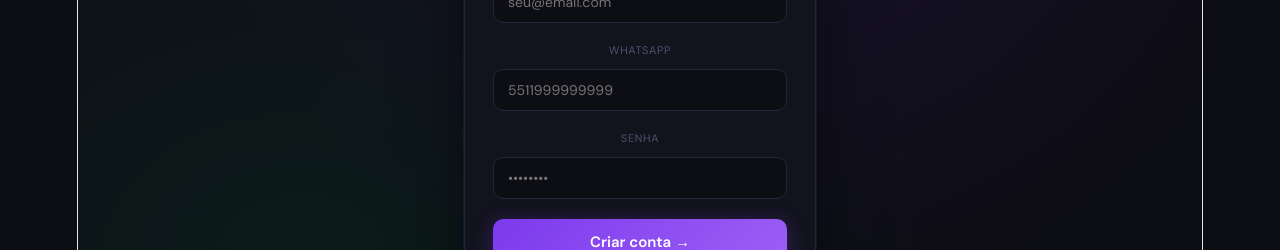
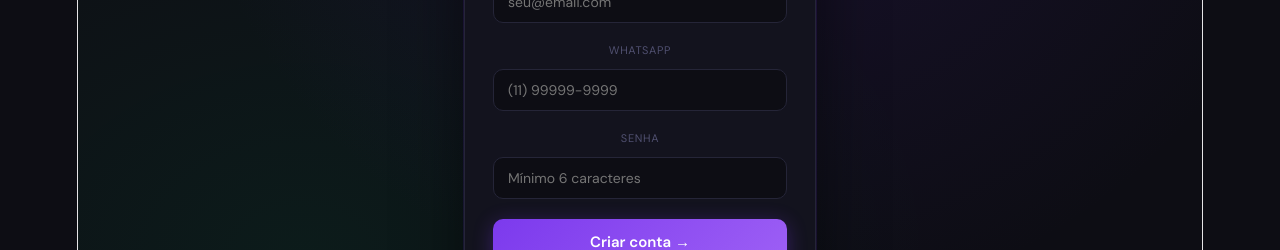
Before and after one commit to Renan01032/saas-fin, a React (Vite) app in the folder frontend/react/: page / in a window 1280 px wide. Both pictures are taken after a click on the button "Criar conta". Shown: the part 386-636 px from the top of the page. Built offline with nearby package versions, Linux system fonts and the light colour scheme.

Commit message:
mascara e validação de campo

```diff
--- a/frontend/react/src/App.jsx
+++ b/frontend/react/src/App.jsx
@@ -216,8 +216,42 @@ function Login({ onLogin }) {
   const [loading, setLoading] = useState(false);
   const [msg, setMsg] = useState({ type: "", text: "" });
 
+  // Máscara para WhatsApp: (99) 99999-9999
+  const handleWppChange = (e) => {
+    let v = e.target.value.replace(/\D/g, ""); // Remove tudo que não é dígito
+    if (v.length > 11) v = v.slice(0, 11); // Limita a 11 dígitos
+
+    if (v.length > 10) {
+      v = v.replace(/^(\d{2})(\d{5})(\d{4}).*/, "($1) $2-$3");
+    } else if (v.length > 6) {
+      v = v.replace(/^(\d{2})(\d{4})(\d{0,4}).*/, "($1) $2-$3");
+    } else if (v.length > 2) {
+      v = v.replace(/^(\d{2})(\d{0,5}).*/, "($1) $2");
+    } else if (v.length > 0) {
+      v = v.replace(/^(\d*)/, "($1");
+    }
+    setWpp(v);
+  };
+
+  const validate = () => {
+    const emailRegex = /^[^\s@]+@[^\s@]+\.[^\s@]+$/;
+    if (!emailRegex.test(email)) return "E-mail inválido.";
+    if (pass.length < 6) return "A senha deve ter pelo menos 6 caracteres.";
+    if (tab === "register") {
+      const cleanWpp = wpp.replace(/\D/g, "");
+      if (cleanWpp.length < 10) return "WhatsApp inválido (DDD + Número).";
+    }
+    return null;
+  };
+
   async function submit(e) {
     e.preventDefault();
+    const error = validate();
+    if (error) {
+      setMsg({ type: "err", text: error });
+      return;
+    }
+
     setLoading(true); setMsg({ type: "", text: "" });
     try {
       if (tab === "login") {
@@ -229,12 +263,17 @@ function Login({ onLogin }) {
         if (r.ok) { onLogin(d.access_token, email); return; }
         setMsg({ type: "err", text: d.detail || "Credenciais inválidas" });
       } else {
+        // Envia apenas os números do WhatsApp para a API
+        const cleanWpp = wpp.replace(/\D/g, "");
         const r = await fetch(`${API_URL}/api/v1/users/register`, {
           method: "POST", headers: { "Content-Type": "application/json" },
-          body: JSON.stringify({ email, password: pass, whatsapp_number: wpp })
+          body: JSON.stringify({ email, password: pass, whatsapp_number: cleanWpp })
         });
         const d = await r.json();
-        if (r.ok) { setMsg({ type: "ok", text: "Conta criada! Faça login." }); setTab("login"); }
+        if (r.ok) {
+          setMsg({ type: "ok", text: "Conta criada! Faça login." });
+          setTab("login");
+        }
         else setMsg({ type: "err", text: d.detail || "Erro ao criar conta" });
       }
     } catch { setMsg({ type: "err", text: "Erro de conexão" }); }
@@ -251,7 +290,6 @@ function Login({ onLogin }) {
     <div style={{ minHeight: "100vh", display: "flex", alignItems: "center", justifyContent: "center", background: C.bg,
       backgroundImage: `radial-gradient(ellipse at 60% 20%, ${C.purpleDim}44 0%, transparent 60%), radial-gradient(ellipse at 20% 80%, ${C.green}11 0%, transparent 50%)` }}>
       <div className="si" style={{ width: "100%", maxWidth: 400, padding: 24 }}>
-        {/* Logo */}
         <div style={{ textAlign: "center", marginBottom: 36 }}>
           <div style={{ display: "inline-flex", alignItems: "center", gap: 12, marginBottom: 10 }}>
             <SnakeLogo size={44} animate />
@@ -267,7 +305,6 @@ function Login({ onLogin }) {
 
         <div style={{ background: C.panel, border: `1px solid ${C.border}`, borderRadius: 16, padding: 28,
           boxShadow: `0 0 0 1px ${C.purple}22, 0 32px 64px #00000088` }}>
-          {/* Tabs */}
           <div style={{ display: "flex", background: C.bg, borderRadius: 9, padding: 3, marginBottom: 24 }}>
             {[["login","Entrar"],["register","Criar conta"]].map(([id, label]) => (
               <button key={id} onClick={() => { setTab(id); setMsg({ type:"",text:"" }); }} style={{
@@ -292,8 +329,8 @@ function Login({ onLogin }) {
               {tab === "register" && (
                 <div>
                   <div style={{ fontSize: 11, color: C.textMuted, letterSpacing: ".06em", marginBottom: 6 }}>WHATSAPP</div>
-                  <input type="text" value={wpp} onChange={e => setWpp(e.target.value)}
-                    placeholder="5511999999999" style={inp}
+                  <input type="text" value={wpp} onChange={handleWppChange}
+                    placeholder="(11) 99999-9999" style={inp}
                     onFocus={e => e.target.style.borderColor = C.purple}
                     onBlur={e => e.target.style.borderColor = C.border} />
                 </div>
@@ -301,7 +338,7 @@ function Login({ onLogin }) {
               <div>
                 <div style={{ fontSize: 11, color: C.textMuted, letterSpacing: ".06em", marginBottom: 6 }}>SENHA</div>
                 <input type="password" value={pass} onChange={e => setPass(e.target.value)} required
-                  placeholder="••••••••" style={inp}
+                  placeholder="Mínimo 6 caracteres" style={inp}
                   onFocus={e => e.target.style.borderColor = C.purple}
                   onBlur={e => e.target.style.borderColor = C.border} />
               </div>
@@ -323,9 +360,7 @@ function Login({ onLogin }) {
               opacity: loading ? .7 : 1, cursor: loading ? "not-allowed" : "pointer",
               boxShadow: `0 4px 20px ${C.purple}55`,
               transition: "opacity .15s, transform .12s",
-            }}
-              onMouseEnter={e => { if (!loading) e.target.style.transform = "translateY(-1px)"; }}
-              onMouseLeave={e => e.target.style.transform = "translateY(0)"}>
+            }}>
               {loading ? "Aguarde..." : tab === "login" ? "Entrar →" : "Criar conta →"}
             </button>
           </form>
```
